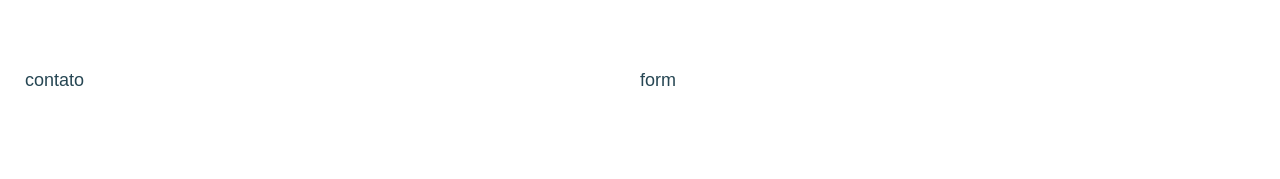
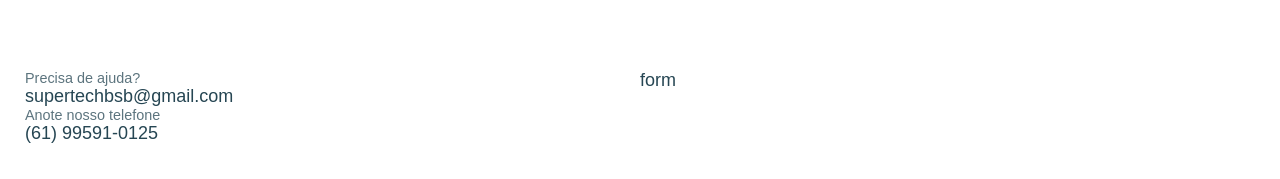
Before and after one commit to gasampaiosouza/tech-website, a Next.js app: page / in a window 1280 px wide. Shown: the part 2007-2186 px from the top of the page. Built offline with nearby package versions, Linux system fonts and the light colour scheme.

Commit message:
add contact-data section

```diff
--- a/components/Contact/index.tsx
+++ b/components/Contact/index.tsx
@@ -9,7 +9,17 @@ const Contact: React.FC = () => {
 			<div className={style.content}>
 				<OpeningHours />
 				<div className={style.message}>message</div>
-				<div className={style.contato}>contato</div>
+				<div className={style.contact}>
+					<div className={style.email}>
+						<p className={style.title}>Precisa de ajuda?</p>
+						<span className={style.data}>supertechbsb@gmail.com</span>
+					</div>
+
+					<div className={style.phone}>
+						<p className={style.title}>Anote nosso telefone</p>
+						<span className={style.data}>(61) 99591-0125</span>
+					</div>
+				</div>
 				<Form />
 			</div>
 		</section>
```
